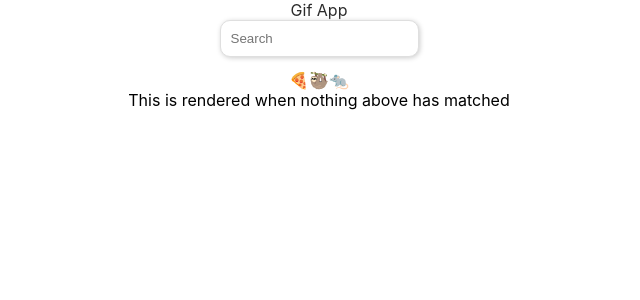
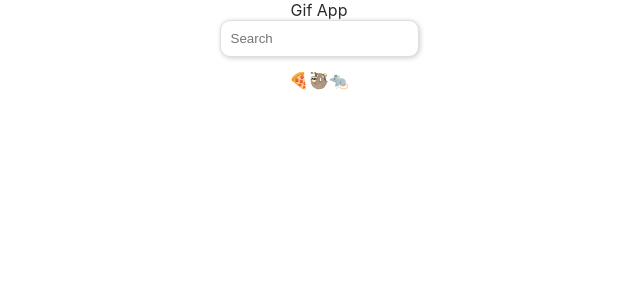
Before and after one commit to HydraSth/gif-react, a React (Create React App) app: page / in a window 1280 px wide. Shown: the top 300 px of the page, without its empty margins (321-961 px from the left). Built offline with nearby package versions, Linux system fonts and the light colour scheme.

Commit message:
Testing routes switch

```diff
--- a/src/App.js
+++ b/src/App.js
@@ -1,25 +1,26 @@
-import "./App.css"
-import React from "react"
-import { Route } from "wouter"
-import SearchResults from "./components/SearchResults"
-import GifDetails from "./components/Details"
-import Menu from "./pages/Menu"
-import {RecentGifs} from "./components/RecentGifs"
+import "./App.css";
+import React from "react";
+import { Route, Switch, Link } from "wouter";
+import SearchResults from "./components/SearchResults";
+import GifDetails from "./components/Details";
+import Menu from "./pages/Menu";
+import { RecentGifs } from "./components/RecentGifs";
 
-import ColorApp from "./components/ColorApp"
+import ColorApp from "./components/ColorApp";
 
 function App() {
   return (
     <section className="bodyCenter">
       <Menu />
       <div className="container">
+        <Switch>
           <Route path="/gif/:keyword" component={SearchResults} />
+          <Route path="/gif/:keyword/:id" component={GifDetails} />
+          <Route path="/gif-react/" component={RecentGifs} />
+        </Switch>
       </div>
-			<Route path="/gif-react/" component={RecentGifs} />
-			<Route path="/gif/:keyword/:id" component={GifDetails} />
-			<Route>This is rendered when nothing above has matched</Route>
     </section>
-	)
+  );
 }
 
-export default App
+export default App;
```
Lines whose indentation alone changed are shown as unchanged.
